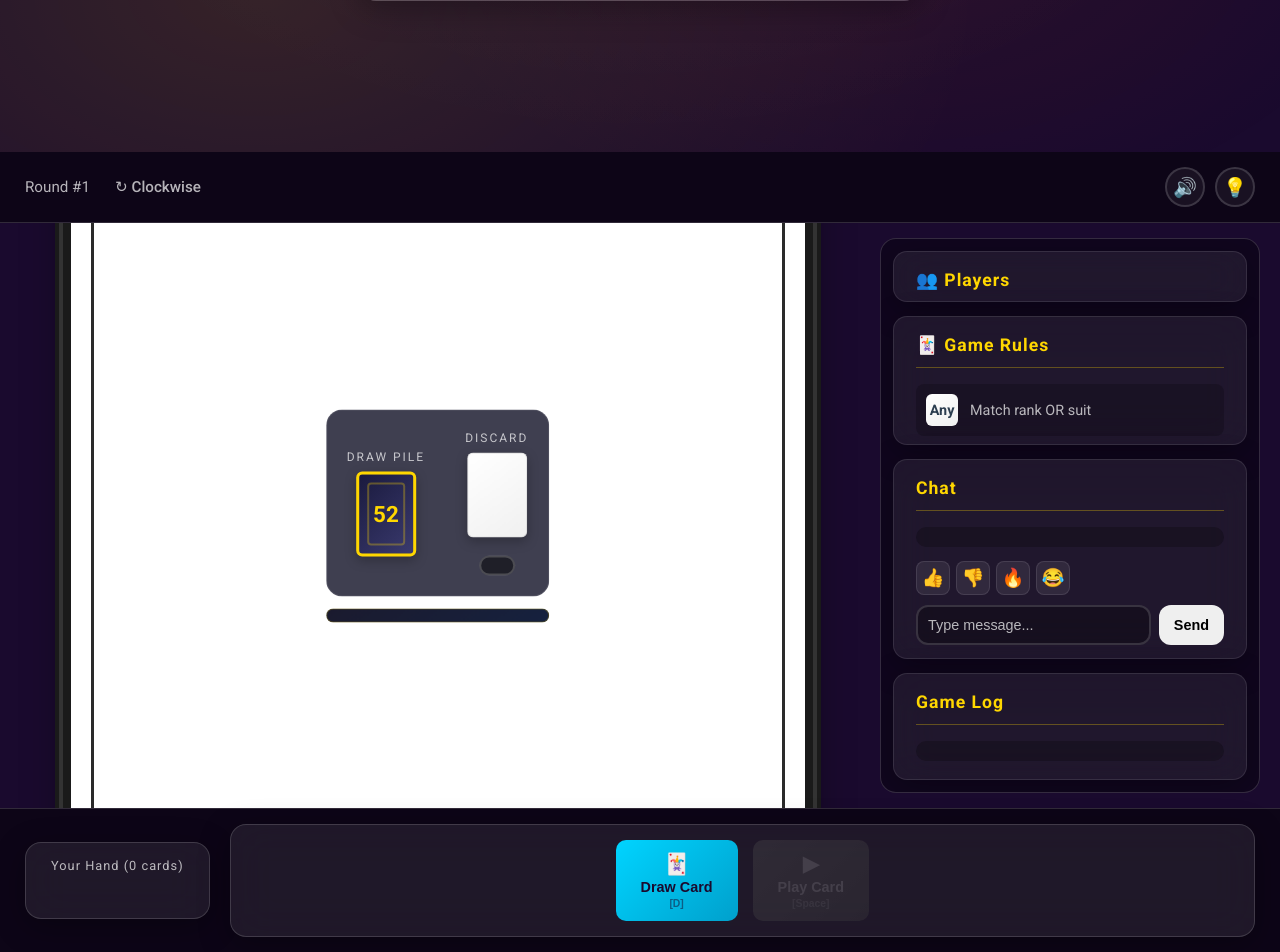
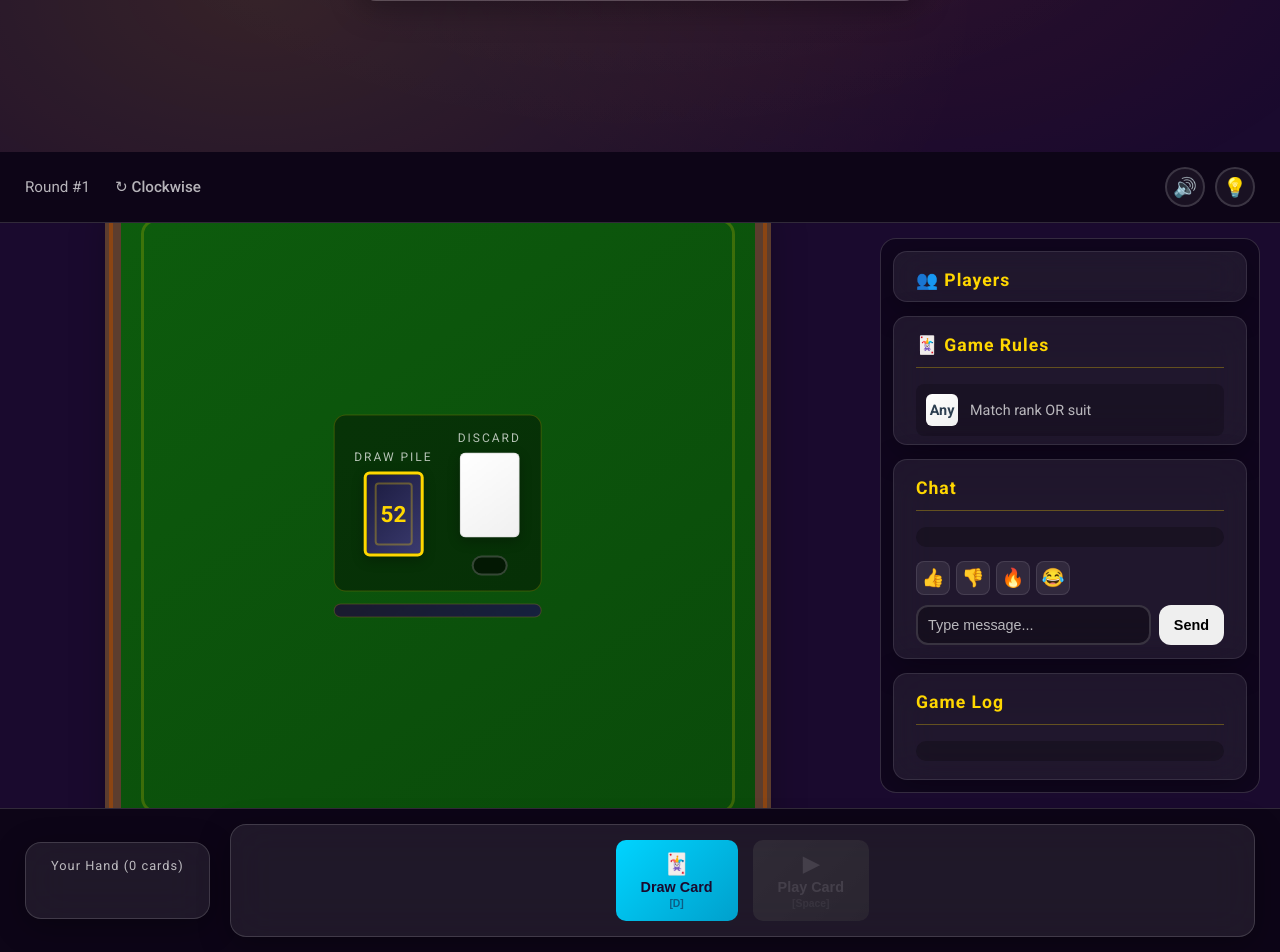
Before and after one commit to Kaijage7/mic-mind-poker, a Flask app: page / in a window 1280 px wide. Shown: the part 648-1600 px from the top of the page. Run offline with Flask 3, Linux system fonts and the light colour scheme; parts of the project's set-up code (start-up, migrations or seed data) failed here and were passed over; some libraries are stand-ins or nearby versions.

Commit message:
Fix table layout and styling for Last Card game
- Changed table background to green felt color
- Made piles container more compact
- Adjusted player seat positions to avoid overlap
- Cleaned up old poker CSS classes

🤖 Generated with [Claude Code](https://claude.com/claude-code)

Co-Authored-By: Claude Opus 4.5 <noreply@anthropic.com>

```diff
--- a/static/css/style.css
+++ b/static/css/style.css
@@ -619,12 +619,8 @@ input[type="text"]::placeholder {
     color: var(--text-secondary);
 }
 
-.game-info strong, .hand-number, .blinds-info {
+.game-info strong, .round-number {
     color: var(--primary-color);
-}
-
-.tournament-info {
-    color: var(--accent-color) !important;
 }
 
 .top-actions {
@@ -672,21 +668,21 @@ input[type="text"]::placeholder {
 .poker-table {
     position: relative;
     width: 100%;
-    max-width: 750px;
+    max-width: 650px;
     aspect-ratio: 1;
-    background: #ffffff;
+    background: linear-gradient(145deg, #0d5c0d, #0a4a0a);
     border-radius: 20px;
-    border: 8px solid #1a1a1a;
+    border: 8px solid #5c3d2e;
     box-shadow:
-        0 0 0 4px #333333,
-        0 0 0 8px #1a1a1a,
+        0 0 0 4px #8b4513,
+        0 0 0 8px #5c3d2e,
         0 15px 40px rgba(0,0,0,0.35);
 }
 
 .table-pattern {
     position: absolute;
     inset: 20px;
-    border: 3px solid #2a2a2a;
+    border: 3px solid rgba(255, 215, 0, 0.2);
     border-radius: 15px;
     pointer-events: none;
 }
@@ -723,20 +719,20 @@ input[type="text"]::placeholder {
 }
 
 /* Bottom center - main player */
-.seat-0 { top: 105%; left: 50%; }
+.seat-0 { top: 100%; left: 50%; }
 
 /* Left side players (top to bottom) */
-.seat-1 { top: 15%; left: -10%; }
-.seat-2 { top: 50%; left: -12%; }
-.seat-3 { top: 85%; left: -10%; }
+.seat-1 { top: 20%; left: -15%; }
+.seat-2 { top: 50%; left: -18%; }
+.seat-3 { top: 80%; left: -15%; }
 
 /* Right side players (top to bottom) */
-.seat-4 { top: 15%; left: 110%; }
-.seat-5 { top: 50%; left: 112%; }
-.seat-6 { top: 85%; left: 110%; }
+.seat-4 { top: 20%; left: 115%; }
+.seat-5 { top: 50%; left: 118%; }
+.seat-6 { top: 80%; left: 115%; }
 
 /* Top center */
-.seat-7 { top: -5%; left: 50%; }
+.seat-7 { top: 0%; left: 50%; }
 
 .player-box {
     background: linear-gradient(145deg, #1a1a2e, #16213e);
@@ -870,13 +866,13 @@ input[type="text"]::placeholder {
 /* Piles Container - Draw and Discard */
 .piles-container {
     display: flex;
-    gap: 40px;
+    gap: 25px;
     justify-content: center;
     align-items: center;
-    padding: 20px;
-    background: rgba(30, 30, 50, 0.85);
-    border-radius: 16px;
-    border: 1px solid rgba(255, 255, 255, 0.1);
+    padding: 15px 20px;
+    background: rgba(0, 0, 0, 0.4);
+    border-radius: 12px;
+    border: 1px solid rgba(255, 215, 0, 0.2);
 }
 
 .draw-pile, .discard-pile {
```
